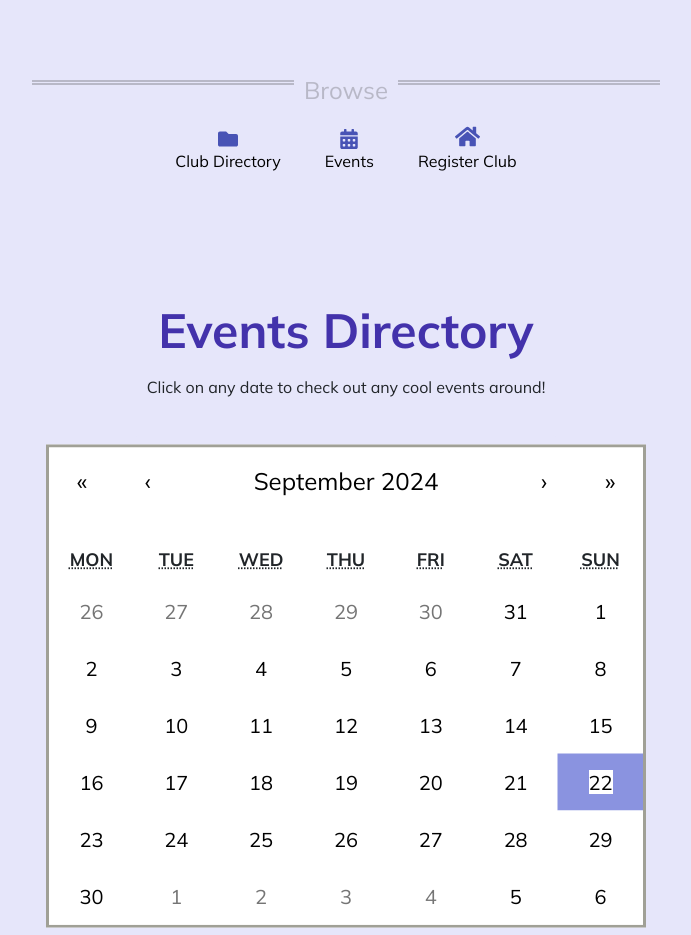
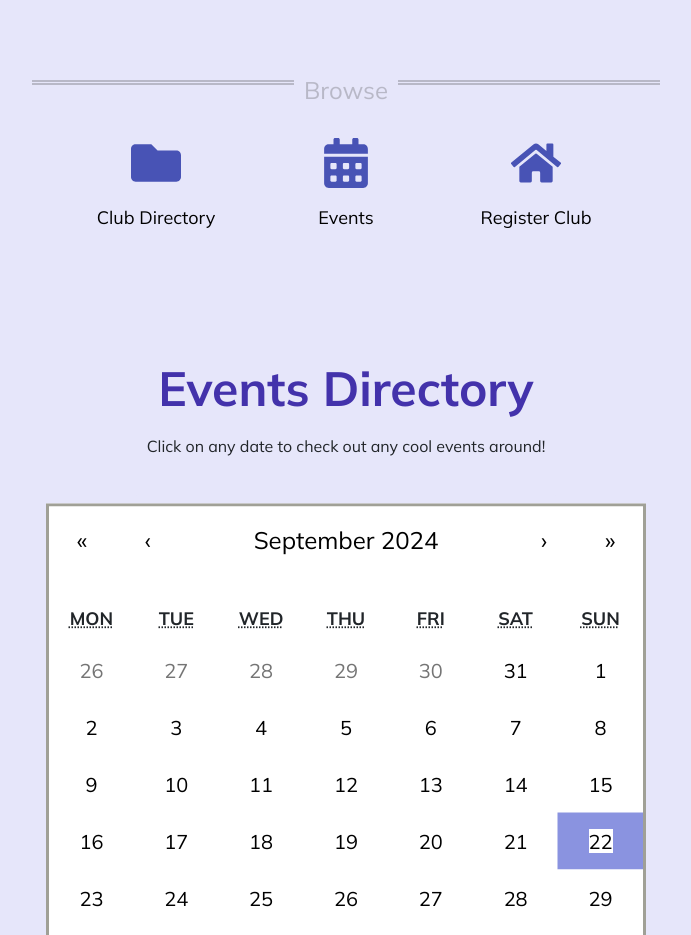
Before and after one commit to jenpennen/ucla-perspective, a React (Vite) app: page / in a window 1280 px wide. Shown: the part 557-1492 px from the top of the page, without its empty margins (294-985 px from the left). Built offline with nearby package versions, Linux system fonts and the light colour scheme.

Commit message:
restyled browse bar

```diff
--- a/src/App.css
+++ b/src/App.css
@@ -78,7 +78,7 @@ hr::after {
   padding: 5px 15px;
   border-radius: 8px;
   border: none;
-  margin: 0;
+  margin: 5rem;
   font-weight: bold;
   cursor: pointer;
 }
--- a/src/components/BrowseNavBar.jsx
+++ b/src/components/BrowseNavBar.jsx
@@ -9,7 +9,7 @@ function BrowseNavBar() {
       <Link to="/ClubDirectory">
         <button className="browse-button">
           <div className="icon-container">
-            <FaFolder size={20} className="browse-icons" />
+            <FaFolder size={50} className="browse-icons" />
           </div>
           Club Directory
         </button>
@@ -17,7 +17,7 @@ function BrowseNavBar() {
       <Link to="/Events">
         <button className="browse-button">
           <div className="icon-container">
-            <FaCalendarAlt size={20} className="browse-icons" />
+            <FaCalendarAlt size={50} className="browse-icons" />
           </div>
           Events
         </button>
@@ -25,7 +25,7 @@ function BrowseNavBar() {
       <Link to="/RegisterClub">
         <button className="browse-button">
           <div className="icon-container">
-            <FaHome size={25} className="browse-icons" />
+            <FaHome size={50} className="browse-icons" />
           </div>{" "}
           Register Club
         </button>
--- a/src/components/NavBar.css
+++ b/src/components/NavBar.css
@@ -19,12 +19,16 @@ button {
   padding: 0.5rem 0.75rem;
   font-weight: 500;
 }
+.icons-bar {
+  font-size: large;
+}
 .browse-button {
   border: none;
 }
 .browse-icons {
   align-items: center;
   color: var(--accent);
+  margin: 1rem 3rem;
   /* border: red solid 2px; */
 }
 .icon-container {
```
